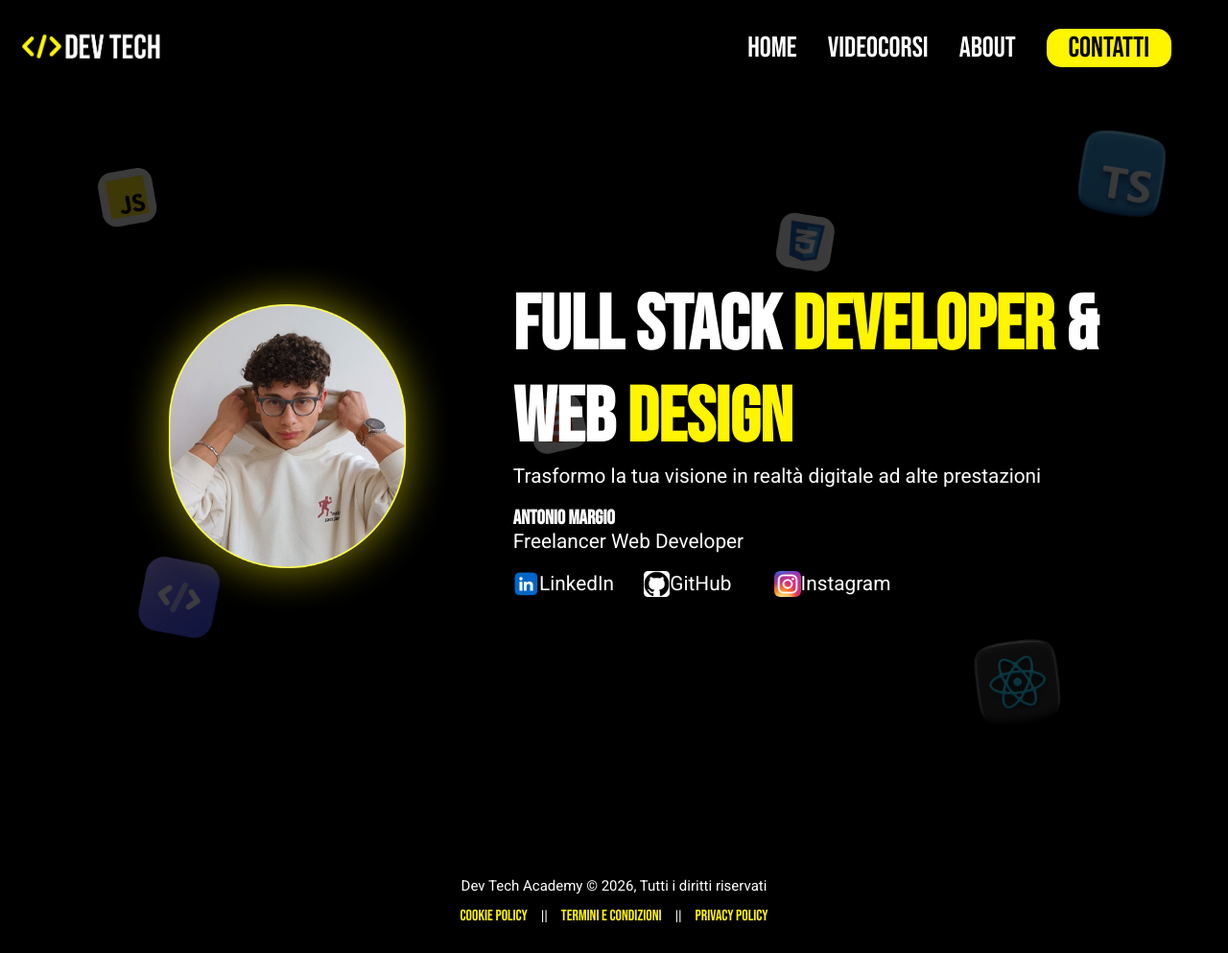
After one commit to Antox003/Dev-Tech-Academy, a PHP site: page /antonio-margio in a window 1280 px wide. The commit adds this page. Shown: the whole page at 96% size. Run offline with PHP 8.4, Linux system fonts and the light colour scheme.

Commit message:
fix about me

```diff
--- /dev/null
+++ b/antonio-margio.php
@@ -0,0 +1,77 @@
+<?php
+    include 'fragments/header.php'
+?>
+
+<!DOCTYPE html>
+<html lang="en">
+<head>
+    <meta charset="UTF-8">
+    <meta name="viewport" content="width=device-width, initial-scale=1.0">
+    <title>Antonio Margio | Fondatore di DevTech Academy </title>
+    <meta name="description" content="Scopri il percorso professionale di Antonio Margio, fondatore di DevTech Academy ed esperto in Data Science & Machine Learning">
+    <link rel="canonical" href="https://www.devtechacademy.it/antonio-margio"/>
+    <link rel="stylesheet" href="style/style-about.css">
+    <link rel="icon" href="./img/logo_black_circle.png" type="image/png">
+    <script type="application/ld+json">
+        {
+        "@context": "https://schema.org",
+        "@type": "Person",
+        "name": "Antonio Margio",
+        "url": "https://www.devtechacademy.it/antonio-margio",
+        "image": "https://www.devtechacademy.it/img/tua-foto.jpg",
+        "jobTitle": "Founder & Instructor",
+        "worksFor": {
+            "@type": "Organization",
+            "name": "DevTech Academy",
+            "url": "https://www.devtechacademy.it"
+        },
+        "description": "Fondatore di DevTech Academy ed esperto in Data Science & Machine Learning collaboratore presso il CAIS Lab dell'Università di Salerno..",
+        "sameAs": [
+            "https://www.linkedin.com/in/antonio-margio-019965256/",
+            "https://github.com/Antox003",
+            "https://www.instagram.com/devtechacademy.it/",
+            "https://caislab.di.unisa.it/about/",
+            "https://it.pinterest.com/pin/573786808797833172/"
+        ]
+        }
+    </script>
+</head>
+<body>
+
+    <br>
+    <br>
+    <br>
+
+    <div class="main-container">
+        <div class="secondary-container">
+            <div class="sx">
+                <img src="./img/me.png" alt="">
+            </div>
+            <div class="dx">
+                <h1>Full Stack <span class="color">Developer</span> & Web <span class="color">Design</span></h1>
+                <p>Trasformo la tua visione in realtà digitale ad alte prestazioni</p>
+                <br>
+                <p><b>Antonio Margio</b></p>
+                <p>Freelancer Web Developer</p>
+                <br>
+                <div class="social">
+                    <a href="https://www.linkedin.com/in/antonio-margio-019965256/" target="_blank"><img src="./img/linkedin-logo.png" alt=""> LinkedIn</a>
+                    <br>
+                    <a href="https://github.com/Antox003" target="_blank"><img src="./img/GitHub_Logo.png" alt=""> GitHub</a>
+                    <br>
+                    <a href="https://www.instagram.com/dev_tech_academy/" target="_blank"><img src="./img/Instagram_icon.png" alt=""> Instagram</a>
+                </div>
+            </div>
+        </div>
+    </div>
+
+    <br>
+    <br>
+
+
+</body>
+</html>
+
+<?php
+    include 'fragments/footer.php'
+?>
--- a/fragments/header.php
+++ b/fragments/header.php
@@ -25,7 +25,7 @@
                             <a href="videocorsi">Videocorsi</a>
                         </li>
                          <li class="nav-link" style="--i: .6s">
-                            <a href="about">About</a>
+                            <a href="antonio-margio">About</a>
                         </li>
                         <a class="button" href="home#contact" id="contact-button" style="--i: .6s">
                             <button>Contatti</button>
--- a/style/style-about.css
+++ b/style/style-about.css
@@ -75,6 +75,10 @@ body{
     max-width: 20%;
 }
 
+.secondary-container .dx .social{
+    display: flex;
+}
+
 .color{
     color: #fff500;
 }
```
Also changed, not shown: about.php (deleted, +0 -47 lines), xml/sitemap.xml (+8 -0 lines), .htaccess, img/GitHub_Logo.png (added), img/Instagram_icon.png (added), 2 other files.
